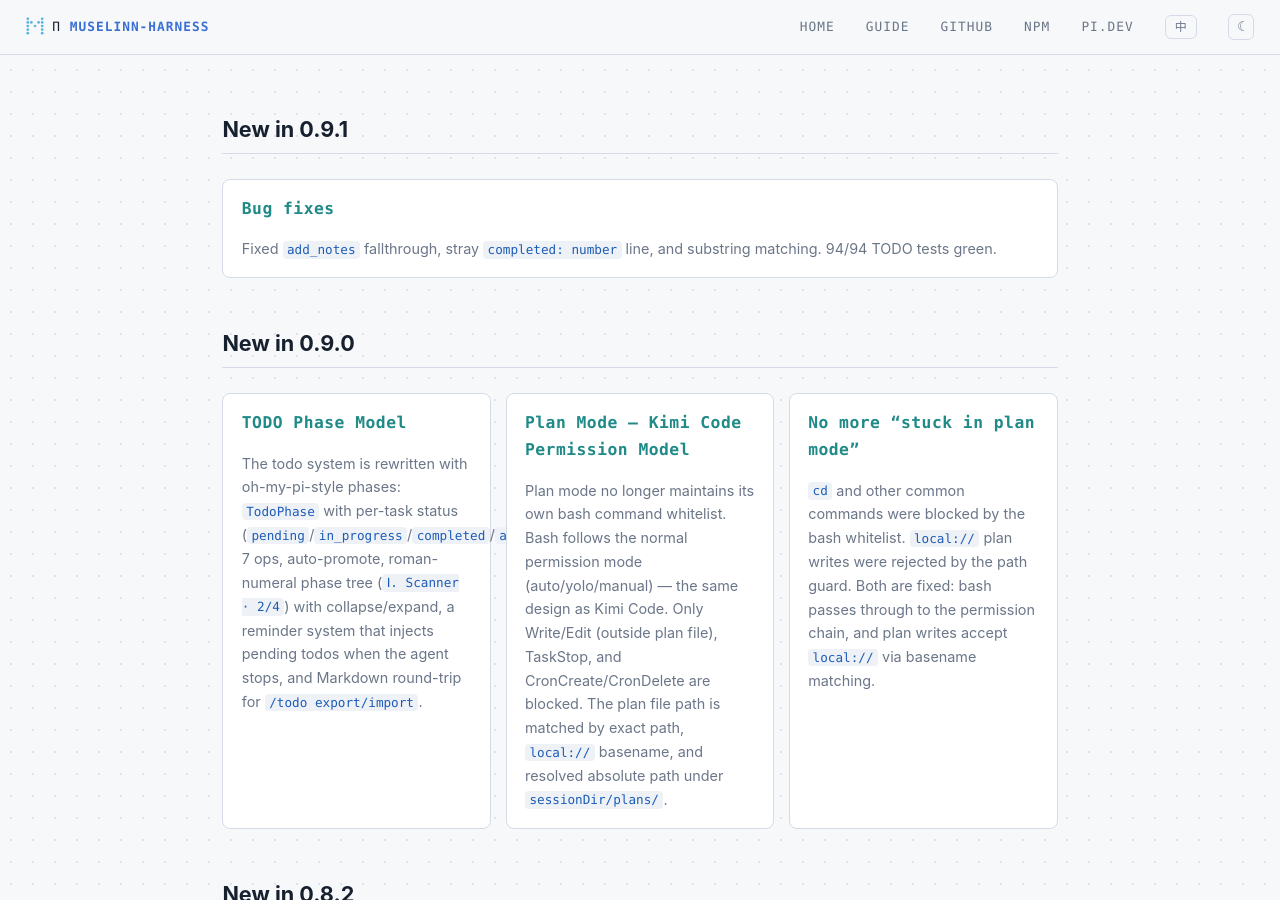
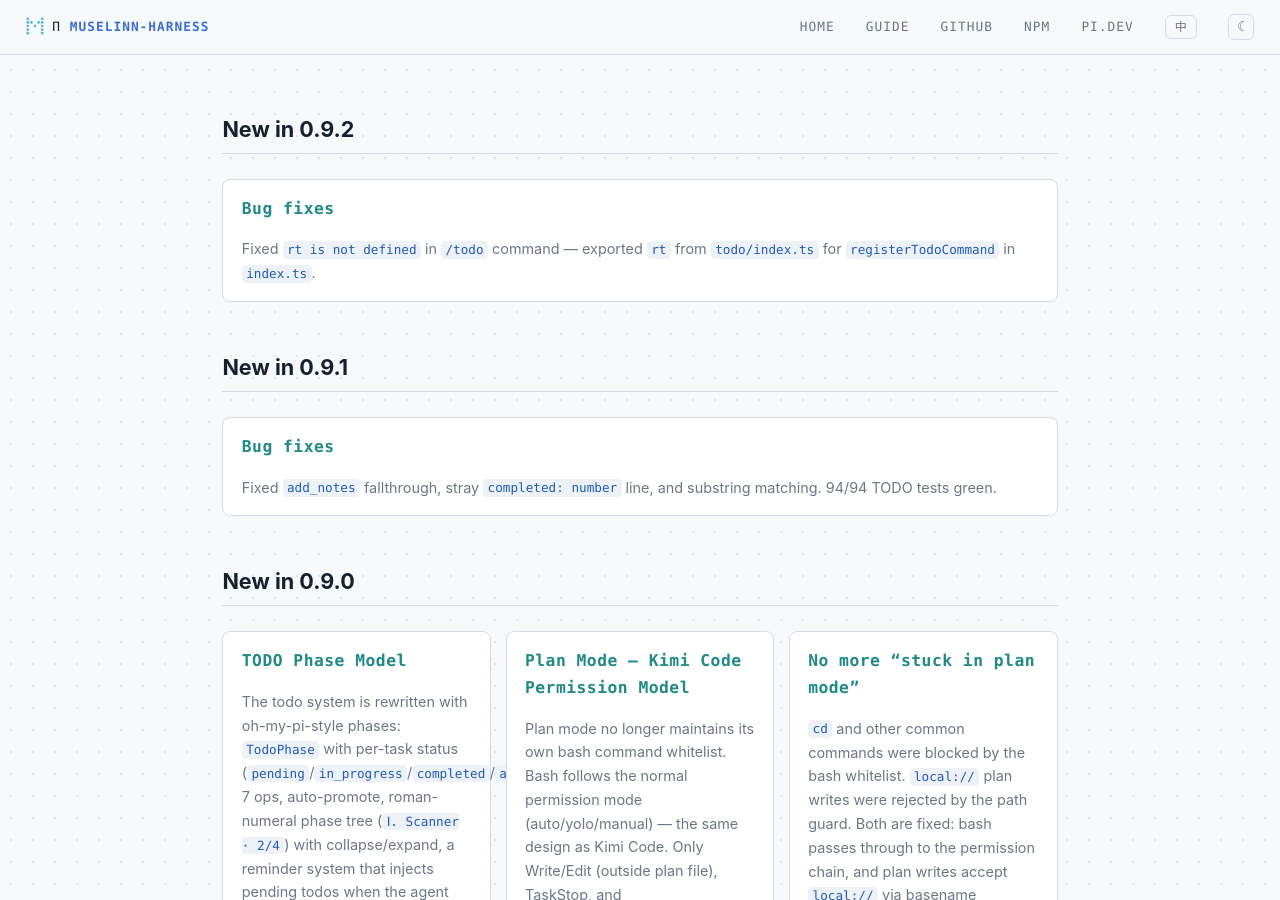
Before and after one commit to MuseLinn/pi-muselinn-harness, a Jekyll site: the page built from docs/index.md, in a window 1280 px wide and 900 px high, scrolled down 3219 px. Built offline with Jekyll 4.4.1, drawn with Linux system fonts in a browser that asks for light colours.

```diff
--- a/docs/index.md
+++ b/docs/index.md
@@ -52,6 +52,14 @@ title: pi-muselinn-harness
       <p data-l="zh">Kimi 式闭合框(<code>╭─╮ │ ╰─╯</code>),上边框嵌入 spinner 与工作状态,三种样式,<code>/tui</code> 热切换,内置渲染耗时探针。</p>
     </section>
   </div>
+</div>
+
+<h2><span data-l="en">New in 0.9.2</span><span data-l="zh">0.9.2 新功能</span></h2>
+<div class="roadmap-grid">
+<div class="card reveal" markdown="1">
+### <span data-l="en">Bug fixes</span><span data-l="zh">Bug 修复</span>
+<span data-l="en">Fixed <code>rt is not defined</code> in <code>/todo</code> command — exported <code>rt</code> from <code>todo/index.ts</code> for <code>registerTodoCommand</code> in <code>index.ts</code>.</span><span data-l="zh">修复 <code>/todo</code> 命令的 <code>rt is not defined</code> 错误 — 从 <code>todo/index.ts</code> 导出 <code>rt</code> 供 <code>index.ts</code> 中的 <code>registerTodoCommand</code> 使用。</span>
+</div>
 </div>
 
 <h2><span data-l="en">New in 0.9.1</span><span data-l="zh">0.9.1 新功能</span></h2>
--- a/package.json
+++ b/package.json
@@ -1,6 +1,6 @@
 {
   "name": "pi-muselinn-harness",
-  "version": "0.9.2",
+  "version": "0.9.3",
   "description": "Kimi Code-style agent orchestration harness for Pi coding agent — Swarm (concurrent subagents + braille TUI), Goal (lifecycle + budget + queue), Plan (plan mode + tool restrictions), Permission (18-level policy chain: auto/yolo/manual), Task (background + cron), Hooks (config.toml [[hooks]] engine: 16 events, blockable PreToolUse/Stop/UserPromptSubmit), Skills (pi-native seven-scope scanner), TUI (Kimi-style boxed editor chrome: plain/boxed/compact + /tui + render timing probe)",
   "type": "module",
   "main": "index.ts",
```
Also changed, not shown: README.zh-CN.md (+7 -3 lines), README.md, 1 other file.
